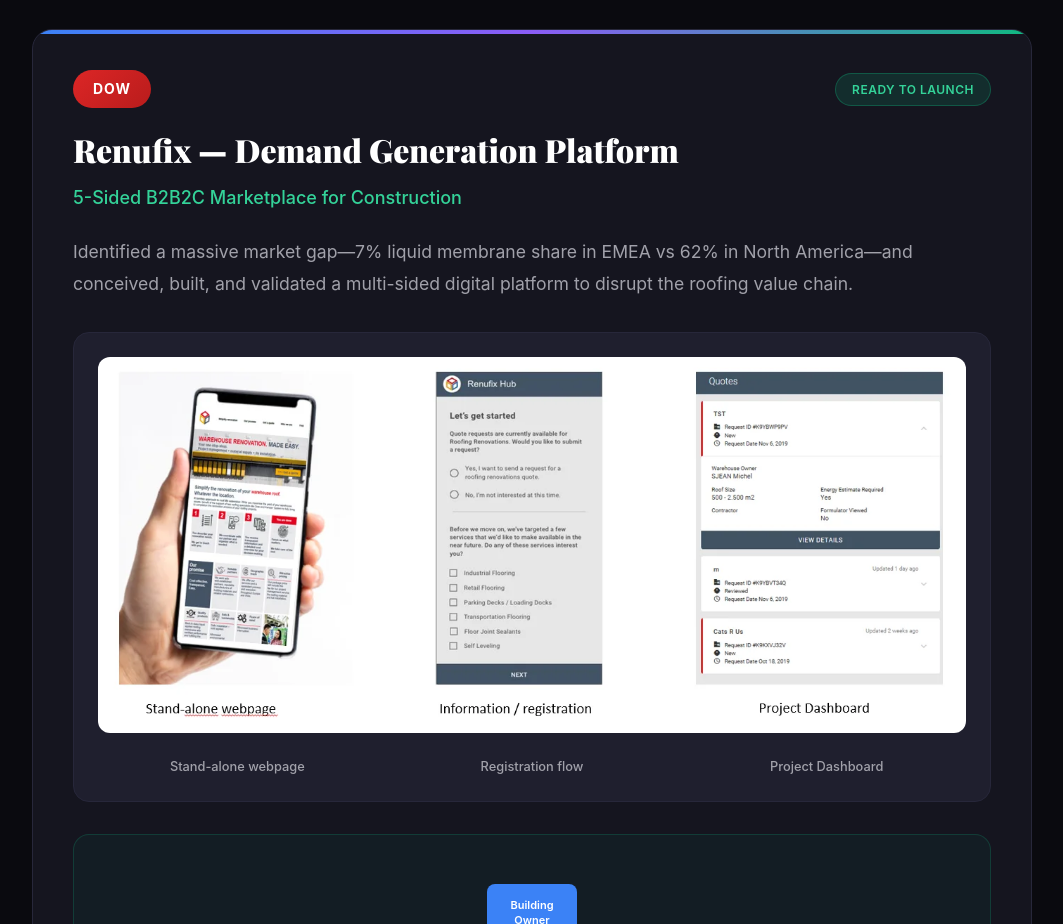
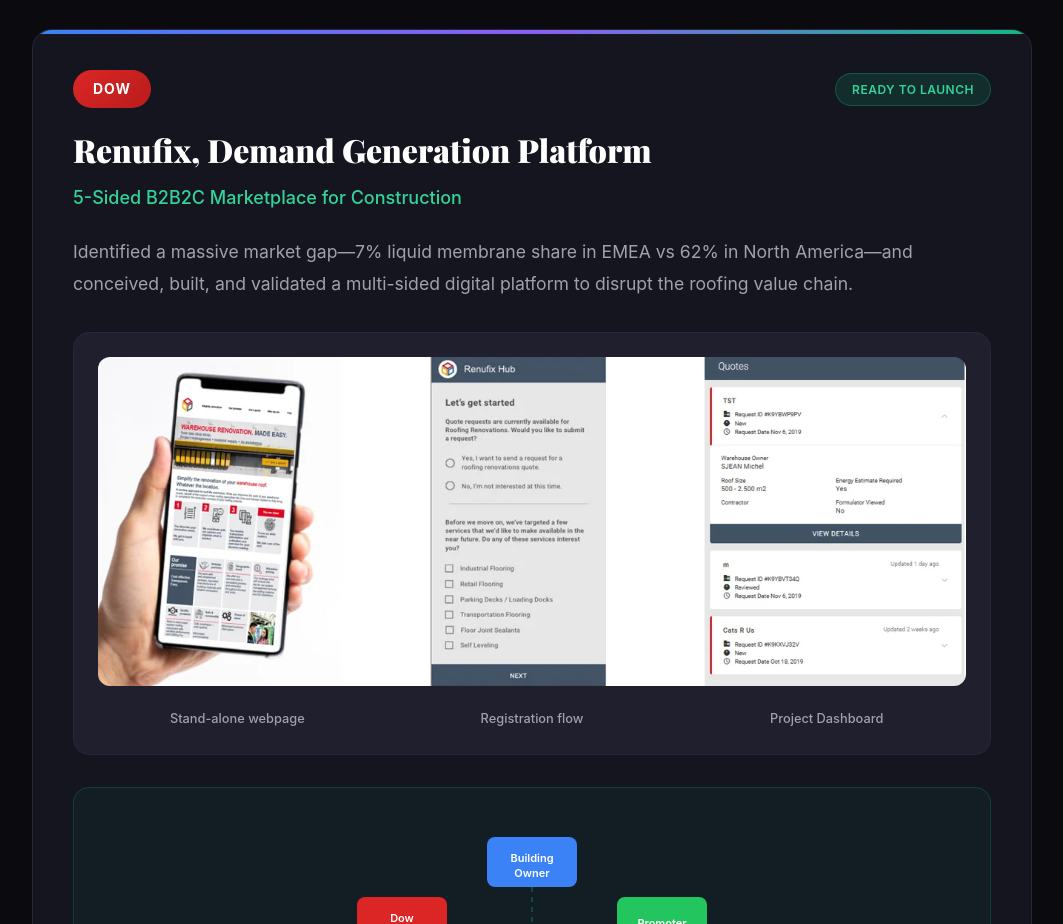
Before and after one commit to stephaneritty-del/portfolio, a React (Vite) app: page / in a window 1280 px wide. Shown: the part 2260-3184 px from the top of the page, without its empty margins (108-1171 px from the left). Built offline with nearby package versions, Linux system fonts and the light colour scheme.

Commit message:
Add files via upload

```diff
--- a/src/App.jsx
+++ b/src/App.jsx
@@ -266,7 +266,7 @@
                   <div className="company-badge">Dow</div>
                   <span className="initiative-status ready">Ready to Launch</span>
                 </div>
-                <h3>Renufix — Demand Generation Platform</h3>
+                <h3>Renufix, Demand Generation Platform</h3>
                 <p className="transformation-subtitle">5-Sided B2B2C Marketplace for Construction</p>
 
                 <p className="transformation-description">
```
Also changed, not shown: public/renufix-screens.png.
